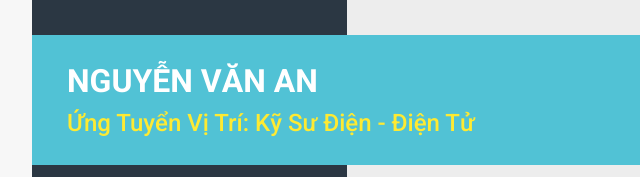
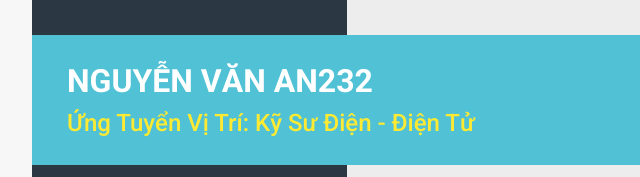
Before and after one commit to anchanel1003/CV-NguyenVanAn, a plain HTML site: page index.html in a window 1280 px wide. Shown: the top 177 px of the page, 158-798 px from the left. Drawn offline with Linux system fonts and the light colour scheme.

Commit message:
Update index.html

```diff
--- a/index.html
+++ b/index.html
@@ -16,7 +16,7 @@
         <div class="container position-relative d-flex justify-content-between">
             <div class="box-header d-flex justify-content-between align-items-center" data-aos="fade-left" data-aos-duration="1200">
                 <div class="header-left">
-                    <h2 class="name font-weight-700">Nguyễn Văn An</h2>
+                    <h2 class="name font-weight-700">Nguyễn Văn An232</h2>
                     <p class="title font-weight-500">Ứng tuyển vị trí: Kỹ sư điện - điện tử</p>
                 </div>
                 <div class="header-right">
```
